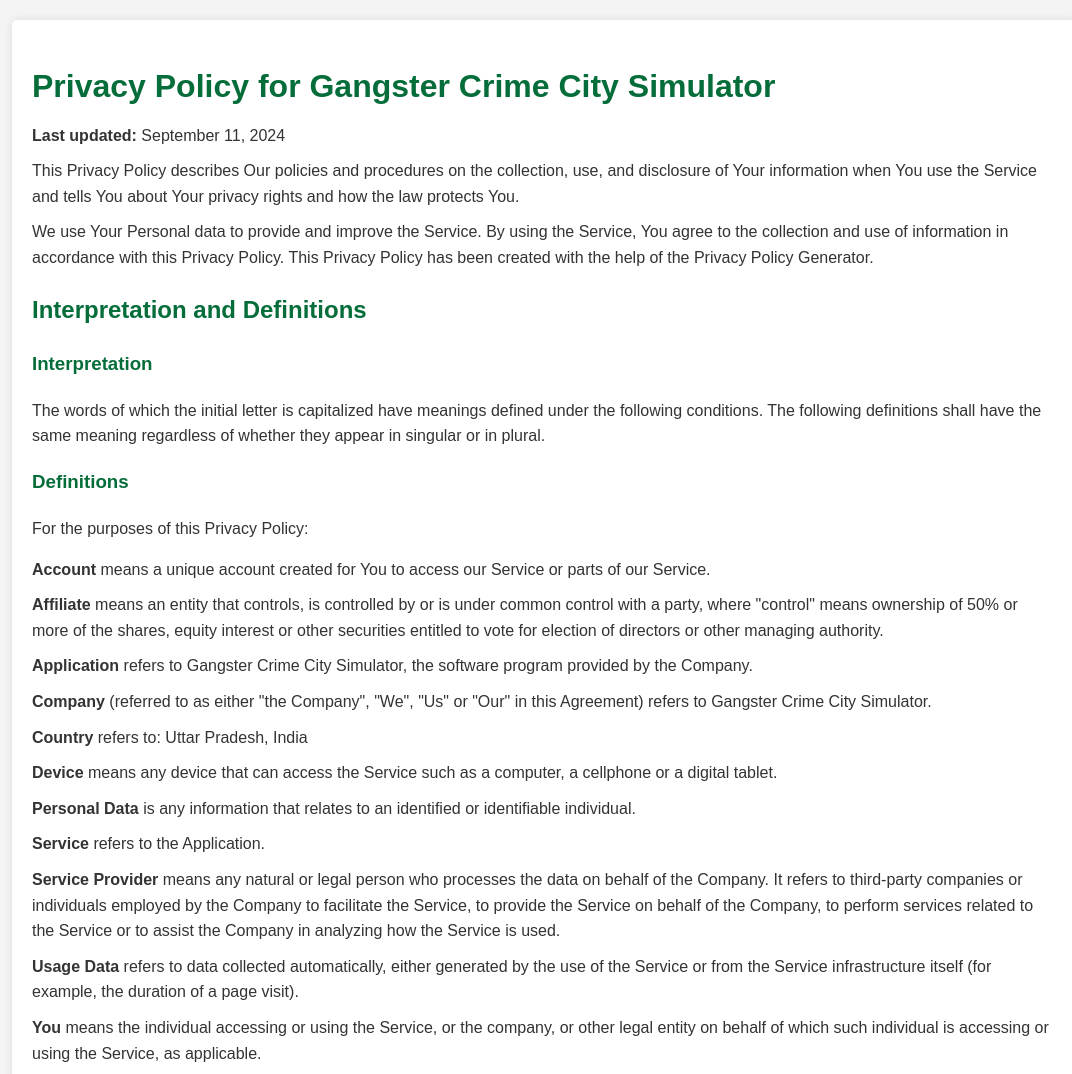
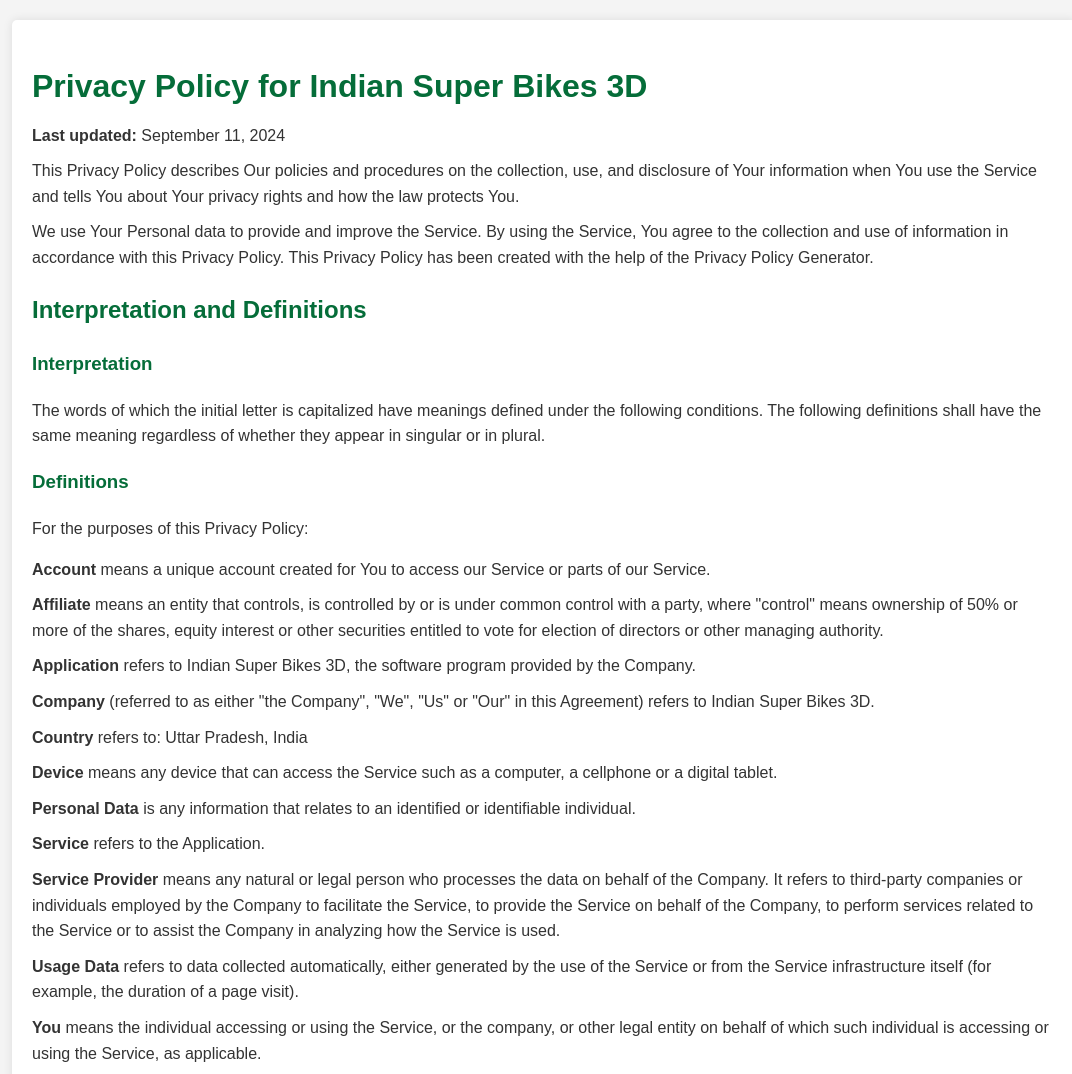
Before and after one commit to shubhamm0707/PrivacyGang, a plain HTML site: page index.html in a window 1280 px wide. Shown: the top 1074 px of the page, without its empty margins (96-1168 px from the left). Drawn offline with Linux system fonts and the light colour scheme.

Commit message:
Update index.html

```diff
--- a/index.html
+++ b/index.html
@@ -4,7 +4,7 @@
 <head>
     <meta charset="UTF-8" />
     <meta name="viewport" content="width=device-width, initial-scale=1.0" />
-    <title>Privacy Policy for Gangster Crime City Simulator</title>
+    <title>Privacy Policy for Indian Super Bikes 3D</title>
     <style>
         body {
             font-family: Arial, sans-serif;
@@ -72,7 +72,7 @@
 
 <body>
     <div class="container">
-        <h1>Privacy Policy for Gangster Crime City Simulator</h1>
+        <h1>Privacy Policy for Indian Super Bikes 3D</h1>
         <p><strong>Last updated:</strong> September 11, 2024</p>
 
         <p>
@@ -113,12 +113,12 @@
                 managing authority.
             </li>
             <li>
-                <strong>Application</strong> refers to Gangster Crime City Simulator, the
+                <strong>Application</strong> refers to Indian Super Bikes 3D, the
                 software program provided by the Company.
             </li>
             <li>
                 <strong>Company</strong> (referred to as either "the Company", "We",
-                "Us" or "Our" in this Agreement) refers to Gangster Crime City Simulator.
+                "Us" or "Our" in this Agreement) refers to Indian Super Bikes 3D.
             </li>
             <li><strong>Country</strong> refers to: Uttar Pradesh, India</li>
             <li>
```
